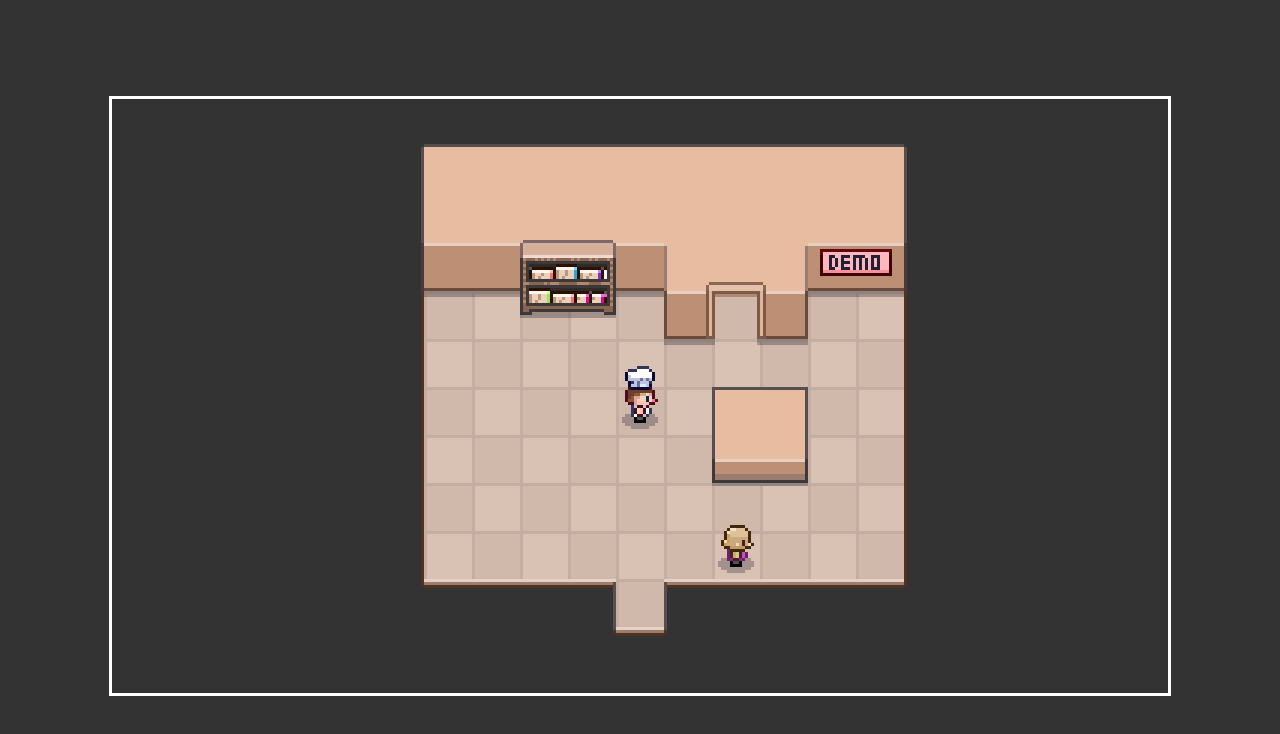
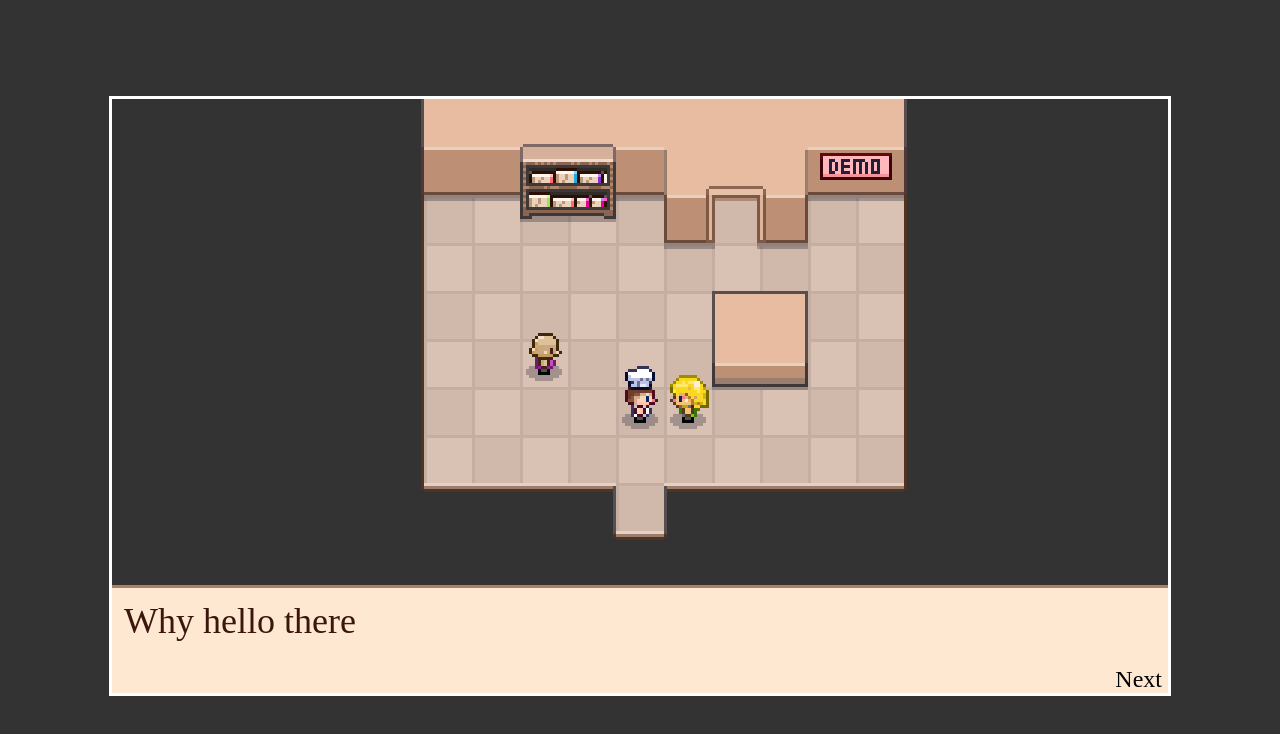
Before and after one commit to fmojica30/pizzaRPG, a plain HTML site: page index.html in a window 1280 px wide. Drawn offline with Linux system fonts and the light colour scheme.

Commit message:
Behaviors part 1

```diff
--- a/GameObject.js
+++ b/GameObject.js
@@ -1,5 +1,6 @@
 class GameObject {
   constructor(config) {
+    this.id = null;
     this.isMounted = false;
     this.x = config.x || 0;
     this.y = config.y || 0;
@@ -8,13 +9,45 @@ class GameObject {
       gameObject: this,
       src: config.src || "/images/characters/people/hero.png",
     });
+
+    this.behaviorLoop = config.behaviorLoop || [];
+    this.behaviorLoopIndex = 0;
   }
 
   mount(map) {
     console.log("mounting");
     this.isMounted = true;
     map.addWall(this.x, this.y);
+
+    //If we have a behavior kick off after short delay
+    setTimeout(() => {
+      this.doBehaviorEvent(map);
+    }, 10);
   }
 
   update() {}
+
+  async doBehaviorEvent(map) {
+    //Dont do anything if something more important is going on
+    if (map.isCutscenePlaying || this.behaviorLoop.length === 0 || this.isStanding) {
+      return;
+    }
+
+    //Setting up event with relevant figure
+    let eventConfig = this.behaviorLoop[this.behaviorLoopIndex];
+    eventConfig.who = this.id;
+
+    //Create an event instance out of our next event config
+    const eventHandler = new OverworldEvent({ map, event: eventConfig });
+    await eventHandler.init();
+
+    // Setting up next event to fire
+    this.behaviorLoopIndex += 1;
+    if (this.behaviorLoopIndex === this.behaviorLoop.length) {
+      this.behaviorLoopIndex = 0;
+    }
+
+    //Do it again
+    this.doBehaviorEvent(map);
+  }
 }
--- a/Overworld.js
+++ b/Overworld.js
@@ -12,31 +12,46 @@ class Overworld {
     this.directionInput.init();
     this.directionInput.direction;
     this.startGameLoop();
+
+    this.map.startCutscene([
+      { who: "hero", type: "walk", direction: "down" },
+      { who: "hero", type: "walk", direction: "down" },
+      { who: "npcA", type: "walk", direction: "up" },
+      { who: "npcA", type: "walk", direction: "left" },
+      { who: "hero", type: "stand", direction: "right", time: 200 },
+      { type: "textMessage", text: "Why hello there"},
+    ]);
+
   }
 
   startGameLoop() {
     const step = () => {
       //clear off the canvas
+      console.log(this.map.isCutscenePlaying);
       this.ctx.clearRect(0, 0, this.canvas.width, this.canvas.height);
 
       //est camera person
       const cameraPerson = this.map.gameObjects.hero;
 
       //Update all objects
-      Object.values(this.map.gameObjects).forEach(object => {
+      Object.values(this.map.gameObjects).forEach((object) => {
         object.update({
           arrow: this.directionInput.direction,
           map: this.map,
         });
-      })
+      });
 
       //Draw upper layer
       this.map.drawLowerImage(this.ctx, cameraPerson);
 
       //Draw game objects
-      Object.values(this.map.gameObjects).forEach((object) => {
-        object.sprite.draw(this.ctx, cameraPerson);
-      });
+      Object.values(this.map.gameObjects)
+        .sort((a, b) => {
+          return a.y - b.y;
+        })
+        .forEach((object) => {
+          object.sprite.draw(this.ctx, cameraPerson);
+        });
 
       //Draw lower layer
       this.map.drawUpperImage(this.ctx, cameraPerson);
--- /dev/null
+++ b/OverworldEvent.js
@@ -0,0 +1,69 @@
+class OverworldEvent {
+  constructor({ map, event }) {
+    this.map = map;
+    this.event = event;
+  }
+
+  stand(resolve) {
+    const who = this.map.gameObjects[this.event.who];
+    who.startBehavior(
+      {
+        map: this.map,
+      },
+      {
+        type: "stand",
+        direction: this.event.direction,
+        time: this.event.time,
+      }
+    );
+
+    // Set up a handler to complete when correct person is done walking and resolve the event
+    const completeHandler = (e) => {
+      if (e.detail.whoId === this.event.who) {
+        document.removeEventListener("PersonStandComplete", completeHandler);
+        resolve();
+      }
+    };
+
+    document.addEventListener("PersonStandComplete", completeHandler);
+  }
+
+  walk(resolve) {
+    const who = this.map.gameObjects[this.event.who];
+    who.startBehavior(
+      {
+        map: this.map,
+      },
+      {
+        type: "walk",
+        direction: this.event.direction,
+        retry: true,
+      }
+    );
+
+    // Set up a handler to complete when correct person is done walking and resolve the event
+    const completeHandler = (e) => {
+      if (e.detail.whoId === this.event.who) {
+        document.removeEventListener("PersonWalkingComplete", completeHandler);
+        resolve();
+      }
+    };
+
+    document.addEventListener("PersonWalkingComplete", completeHandler);
+  }
+
+  textMessage(resolve) {
+    const message = new TextMessage({
+      text: this.event.text,
+      onComplete: () => resolve(),
+    });
+    message.init(document.querySelector(".game-container"));
+
+  }
+
+  init() {
+    return new Promise((resolve) => {
+      this[this.event.type](resolve);
+    });
+  }
+}
--- a/OverworldMap.js
+++ b/OverworldMap.js
@@ -9,6 +9,8 @@ class OverworldMap {
 
     this.upperImage = new Image();
     this.upperSrc = config.upperSrc;
+
+    this.isCutscenePlaying = false;
   }
 
   drawLowerImage(ctx, cameraPerson) {
@@ -33,10 +35,30 @@ class OverworldMap {
   }
 
   mountObjects() {
-    Object.values(this.gameObjects).forEach(o => {
+    Object.keys(this.gameObjects).forEach(key => {
+      let object = this.gameObjects[key];
+      object.id = key;
       //TODO: Determine if this object should mount
-      o.mount(this);
+      object.mount(this);
     })
+  }
+
+  async startCutscene(events) {
+    this.isCutscenePlaying = true;
+
+    //Start a loop of async events and await each one
+    for (let i=0; i<events.length; i++) {
+      const eventHandler = new OverworldEvent( {
+        event: events[i],
+        map: this
+      })
+      await eventHandler.init();
+    }
+
+    this.isCutscenePlaying = false;
+
+    //Reset npc to do idle behavior
+    Object.values(this.gameObjects).forEach(object => object.doBehaviorEvent(this));
   }
 
   addWall(x, y) {
@@ -52,6 +74,7 @@ class OverworldMap {
     const { x, y } = utils.nextPosition(wasX, wasY, direction);
     this.addWall(x, y);
   }
+
 }
 
 window.OverworldMaps = {
@@ -64,10 +87,28 @@ window.OverworldMaps = {
         x: utils.withGrid(5),
         y: utils.withGrid(6),
       }),
-      npc1: new Person({
+      npcA: new Person({
         x: utils.withGrid(7),
         y: utils.withGrid(9),
+        src: "/images/characters/people/npc1.png",
+        behaviorLoop: [
+          {type: "stand", direction: "left", time: 800},
+          {type: "stand", direction: "up", time: 800},
+          {type: "stand", direction: "right", time: 1200},
+          {type: "stand", direction: "up", time: 300},
+        ]
+      }),
+      npcB: new Person({
+        x: utils.withGrid(3),
+        y: utils.withGrid(7),
         src: "/images/characters/people/npc2.png",
+        behaviorLoop: [
+          {type: "walk", direction: "left"},
+          {type: "stand", direction: "up", time: 800},
+          {type: "walk", direction: "up"},
+          {type: "walk", direction: "right"},
+          {type: "walk", direction: "down"},
+        ]
       }),
     },
     walls: {
--- a/Person.js
+++ b/Person.js
@@ -2,6 +2,7 @@ class Person extends GameObject {
   constructor(config) {
     super(config);
     this.movingProgressRemaining = 0;
+    this.isStanding = false;
 
     this.isPlayerControlled = config.isPlayerControlled || false;
 
@@ -18,7 +19,7 @@ class Person extends GameObject {
       this.updatePosition();
     } else {
       //Case: Keyboard ready and have an arrow pressed
-      if (this.isPlayerControlled && state.arrow) {
+      if (!state.map.isCutscenePlaying && this.isPlayerControlled && state.arrow) {
         this.startBehavior(state, {
           type: "walk",
           direction: state.arrow,
@@ -34,12 +35,26 @@ class Person extends GameObject {
     if (behavior.type === "walk") {
       //Stop here if space is not free
       if (state.map.isSpaceTaken(this.x, this.y, this.direction)) {
+        behavior.retry && setTimeout(() => {
+          this.startBehavior(state, behavior);
+        }, 10);
         return;
       }
 
       //Ready to walk
       state.map.moveWall(this.x, this.y, this.direction);
       this.movingProgressRemaining = 16;
+      this.updateSprite(state);
+    }
+
+    if (behavior.type === "stand") {
+      this.isStanding = true;
+      setTimeout(() => {
+        utils.emitEvent("PersonStandComplete", {
+          whoId: this.id
+        })
+      }, behavior.time)
+      this.isStanding = false;
     }
   }
 
@@ -47,6 +62,13 @@ class Person extends GameObject {
     const [property, change] = this.directionUpdate[this.direction];
     this[property] += change;
     this.movingProgressRemaining -= 1;
+
+    if (this.movingProgressRemaining === 0) {
+      //We finished the walk
+      utils.emitEvent("PersonWalkingComplete", {
+        whoId: this.id
+      })
+    }
   }
 
   updateSprite(state) {
--- /dev/null
+++ b/TextMessage.js
@@ -0,0 +1,34 @@
+class TextMessage {
+  constructor({text, onComplete}) {
+    this.text = text;
+    this.onComplete = onComplete;
+    this.element = null;
+  }
+
+  createElement() {
+    //Create the element
+    this.element = document.createElement("div");
+    this.element.classList.add("TextMessage");
+    this.element.innerHTML = (`
+      <p class="TextMessage_p">${this.text}</p>
+      <button class ="TextMessage_button">Next</button>
+    `)
+
+    this.element.querySelector("button").addEventListener("click", () => {
+      //Close the text message
+      this.done();
+    })
+
+
+  }
+
+  done() {
+    this.element.remove();
+    this.onComplete();
+  }
+
+  init(container) {
+    this.createElement();
+    container.appendChild(this.element);
+  }
+}
--- a/Utils.js
+++ b/Utils.js
@@ -20,6 +20,13 @@ const utils = {
     } else if (direction === "down") {
       y += size;
     }
-    return {x,y};
+    return { x, y };
+  },
+
+  emitEvent(name, detail) {
+    const event = new CustomEvent(name, {
+      detail,
+    });
+    document.dispatchEvent(event);
   },
 };
--- a/index.html
+++ b/index.html
@@ -2,7 +2,8 @@
 <html>
   <head>
     <title>Pizza Legends</title>
-    <link href="/styles.css" type="text/css" rel="stylesheet">
+    <link href="/styles/global.css" type="text/css" rel="stylesheet">
+    <link href="/styles/TextMessage.css" type="text/css" rel="stylesheet">
   </head>
   <body>
     <div class="game-container">
@@ -16,7 +17,9 @@
     <script src="/GameObject.js"></script>
     <script src="/Person.js"></script>
     <script src="/Sprite.js"></script>
+    <script src="/TextMessage.js"></script>
     <script src="/OverworldMap.js"></script>
+    <script src="/OverworldEvent.js"></script>
     <script src="/init.js"></script>
 
   </body>
--- /dev/null
+++ b/styles/TextMessage.css
@@ -0,0 +1,32 @@
+.TextMessage {
+  position: absolute;
+  left: 0;
+  right: 0;
+  bottom: 0;
+  height: 36px;
+  font-size: 12px;
+  padding: 4px;
+  background: var(--menu-background);
+  border-top: 1px solid var(--menu-border-color);
+  color: var(--menu-font-color);
+}
+
+.TextMessage_p {
+  margin: 0;
+  font-size: 12px;
+}
+
+.TextMessage_button {
+  margin: 0;
+  font-size: 8px;
+  padding: 0;
+  -webkit-appearance: none;
+  background: none;
+  border: 0;
+  font-family: inherit;
+  cursor: pointer;
+
+  position: absolute;
+  right: 2px;
+  bottom: 0;
+}
--- a/styles.css
+++ b/styles/global.css
@@ -1,3 +1,13 @@
+:root {
+  --border-color: #291D4D;
+  --dialog-background: #FFF3B4;
+
+  --menu-background: #FFE8D2;
+  --menu-border-color: #A48465;
+  --menu-font-color: #3A160D;
+  --menu-selected-background: #7fc2ff;
+}
+
 * {
   box-sizing:border-box;
 }
```
Also changed, not shown: favicon.ico (added).
